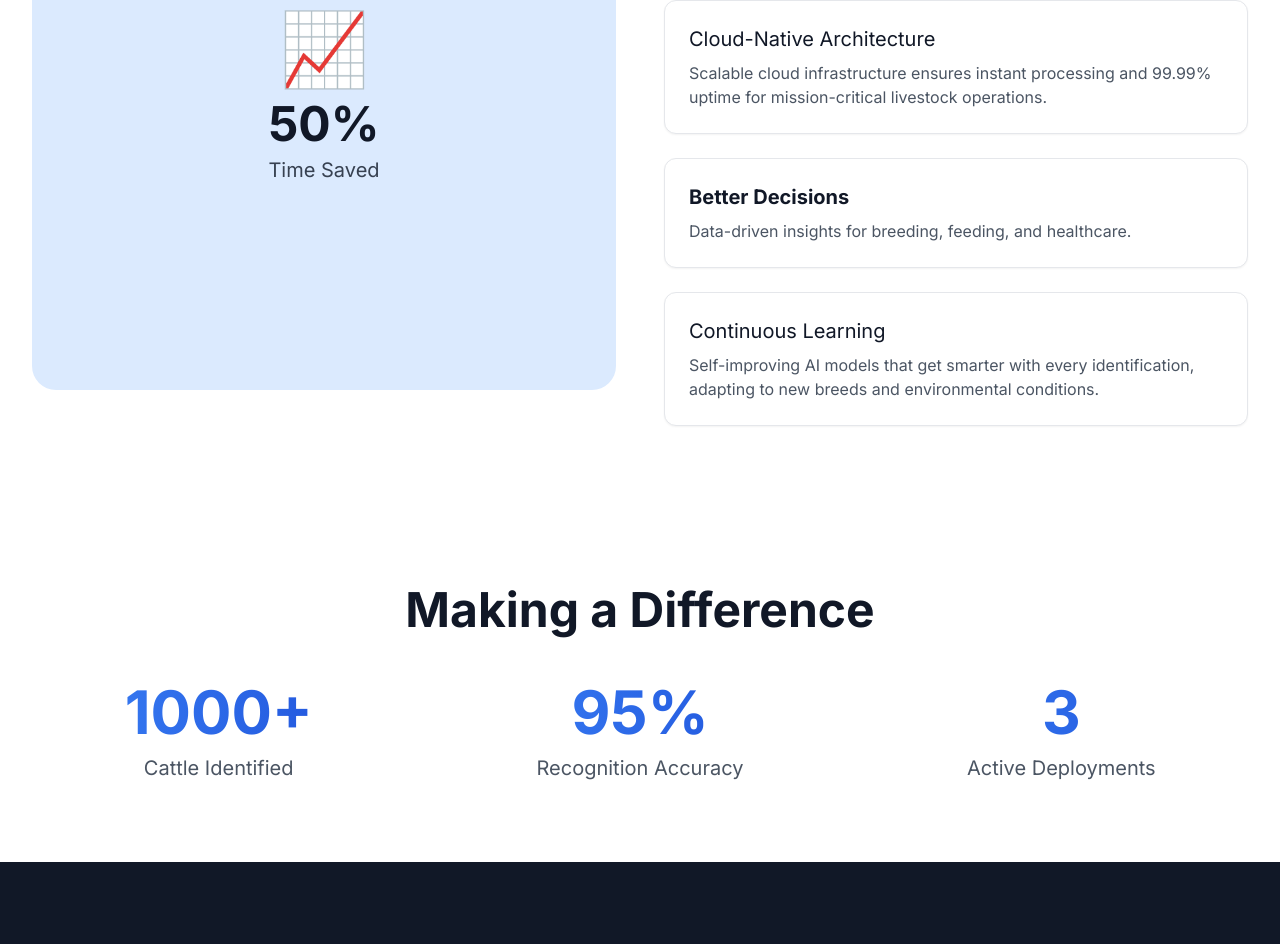
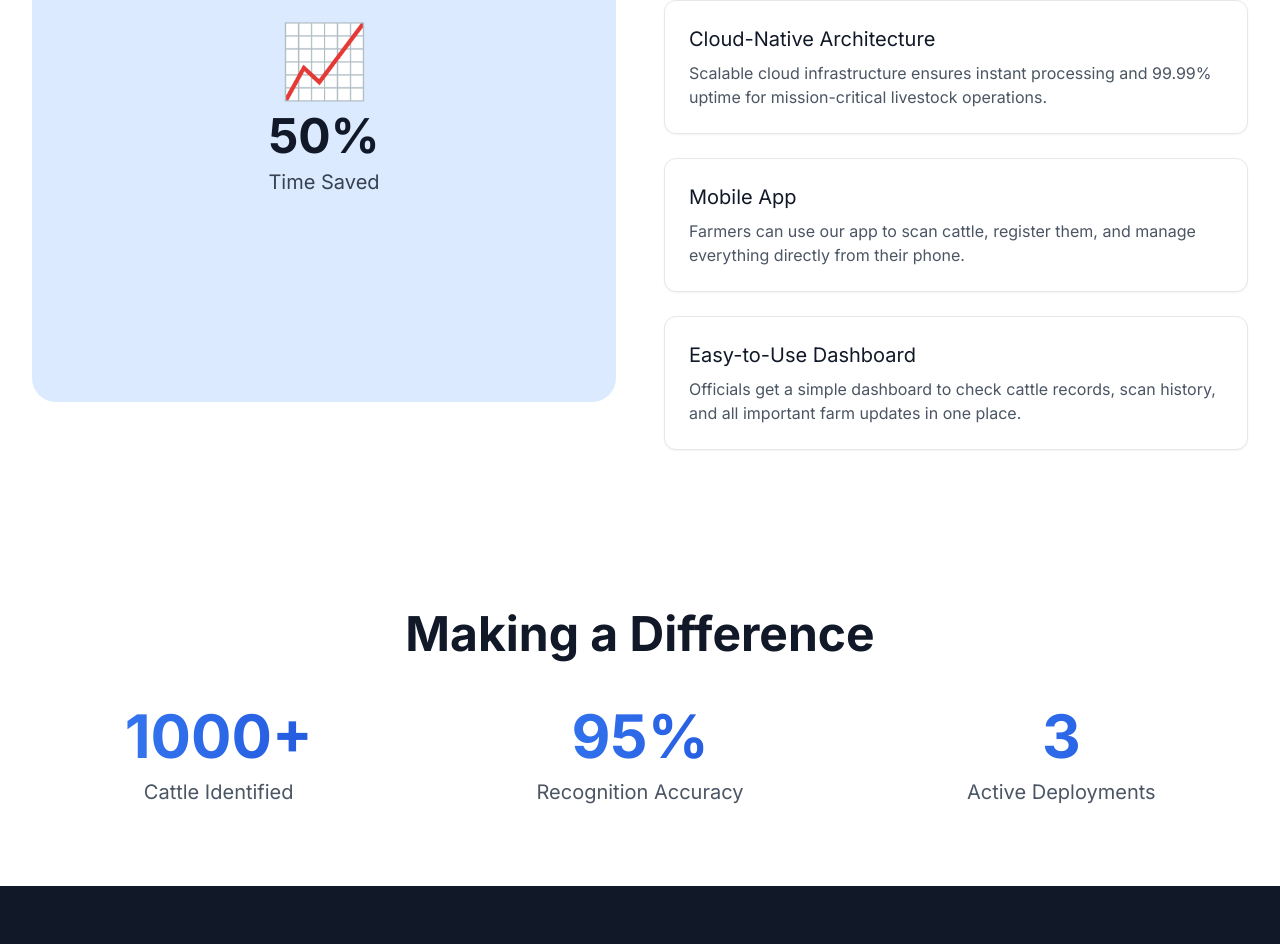
Before and after one commit to aviaraai/aviaraai-website, a Next.js app: page /projects/godhaar in a window 1280 px wide. Shown: the part 8037-8981 px from the top of the page. Built offline with nearby package versions, Linux system fonts and the light colour scheme.

Commit message:
changed the technology section

```diff
--- a/app/projects/godhaar/page.js
+++ b/app/projects/godhaar/page.js
@@ -538,22 +538,22 @@ export default function GodhaarPage() {
                 </div>
 
                 <div className="bg-white p-6 rounded-xl border border-gray-200 shadow-sm">
-                  <h4 className="text-xl font-bold text-gray-900 mb-2">
-                    Better Decisions
+                  <h4 className="text-xl font-sora text-gray-900 mb-2">
+                    Mobile App
                   </h4>
                   <p className="text-gray-600">
-                    Data-driven insights for breeding, feeding, and healthcare.
+                    Farmers can use our app to scan cattle, register them, and
+                    manage everything directly from their phone.
                   </p>
                 </div>
 
                 <div className="bg-white p-6 rounded-xl border border-gray-200 shadow-sm">
                   <h4 className="text-xl font-sora text-gray-900 mb-2">
-                    Continuous Learning
+                    Easy-to-Use Dashboard
                   </h4>
                   <p className="text-gray-600">
-                    Self-improving AI models that get smarter with every
-                    identification, adapting to new breeds and environmental
-                    conditions.
+                    Officials get a simple dashboard to check cattle records,
+                    scan history, and all important farm updates in one place.
                   </p>
                 </div>
               </div>
```
